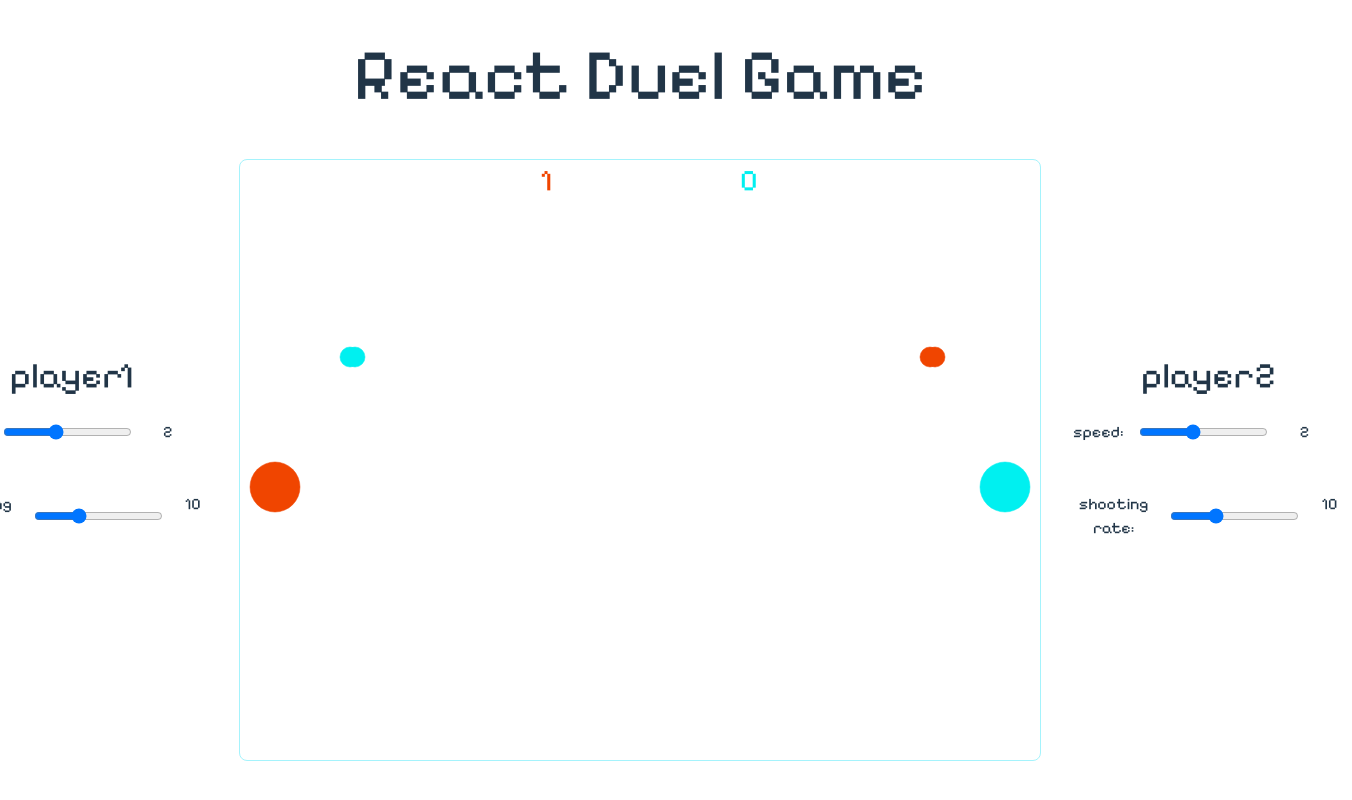
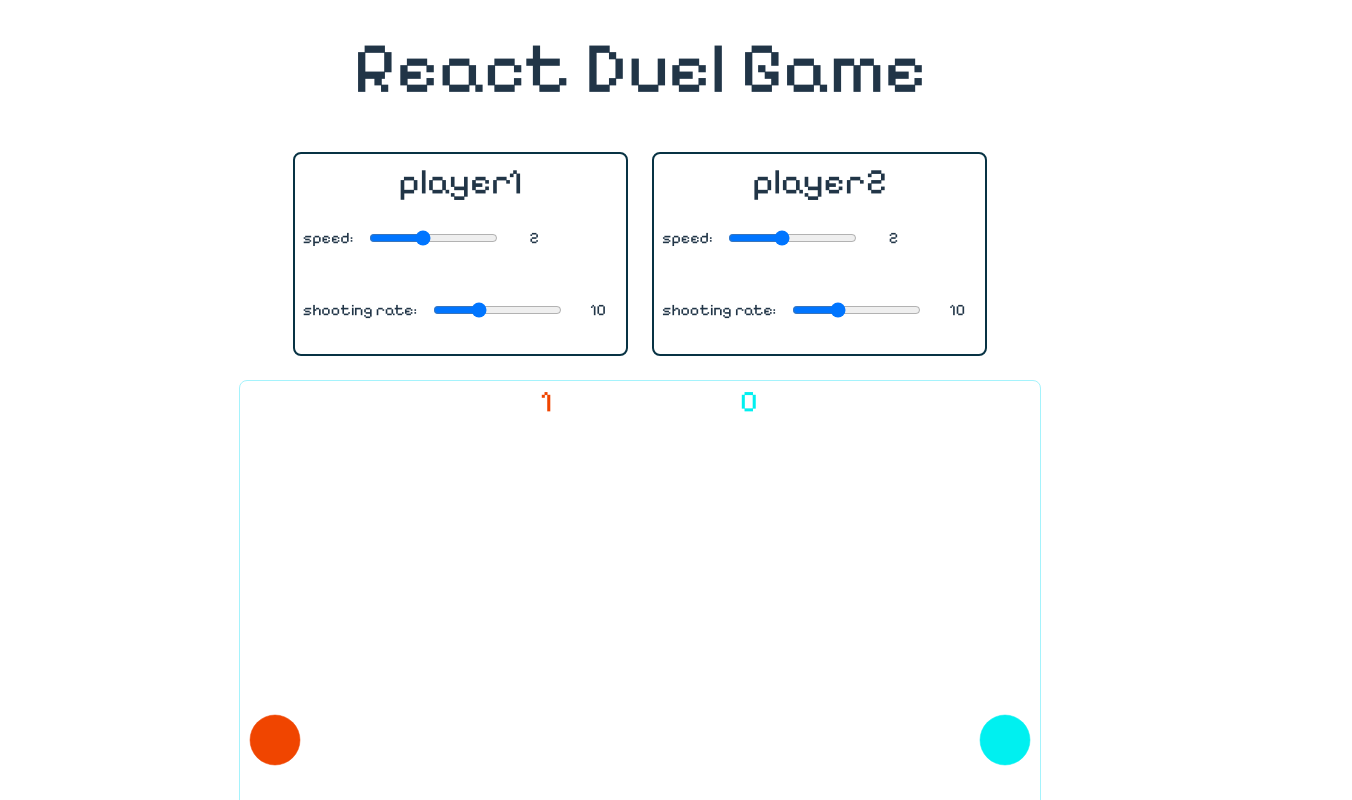
Before and after one commit to garold664/react-duel-game, a React (Vite) app: page / in a window 1280 px wide. Shown: the top 800 px of the page, 1352 px wide, since content can reach past the window. Built offline with nearby package versions, Linux system fonts and the light colour scheme.

Commit message:
change styles

```diff
--- a/src/App.tsx
+++ b/src/App.tsx
@@ -20,13 +20,13 @@ export default function App() {
         />
       )}
       <h1 className="text-center text-7xl mb-12">React Duel Game</h1>
-      <div className="flex justify-center items-center gap-x-6">
+      <div className="flex justify-center items-center gap-6 flex-wrap">
         <PlayerControls player={player1} />
+        <PlayerControls player={player2} />
         <GameBoard
           setIsMenuShown={setIsMenuShown}
           setCurrentPlayer={setCurrentPlayer}
         />
-        <PlayerControls player={player2} />
       </div>
     </>
   );
--- a/src/components/PlayerControls.tsx
+++ b/src/components/PlayerControls.tsx
@@ -37,7 +37,7 @@ const PlayerControls = memo(({ player }: PlayerControlsProps) => {
   const speedOnChange = useCallback(
     (e: React.ChangeEvent<HTMLInputElement>) => {
       const updateSpeed = debounce((value: number) => {
-        console.log(prevSpeed.current);
+        // console.log(prevSpeed.current);
         if (player.speed !== 0) prevSpeed.current = player.speed;
         const prevSign = prevSpeed.current && prevSpeed.current < 0 ? -1 : 1;
         player.speed = value * prevSign;
@@ -61,7 +61,7 @@ const PlayerControls = memo(({ player }: PlayerControlsProps) => {
   );
 
   return (
-    <div className="p-2">
+    <div className="p-2 border-2 border-primary-950 rounded-lg ">
       <h2 className="text-4xl">{player.name}</h2>
       <Range
         label="speed"
```
